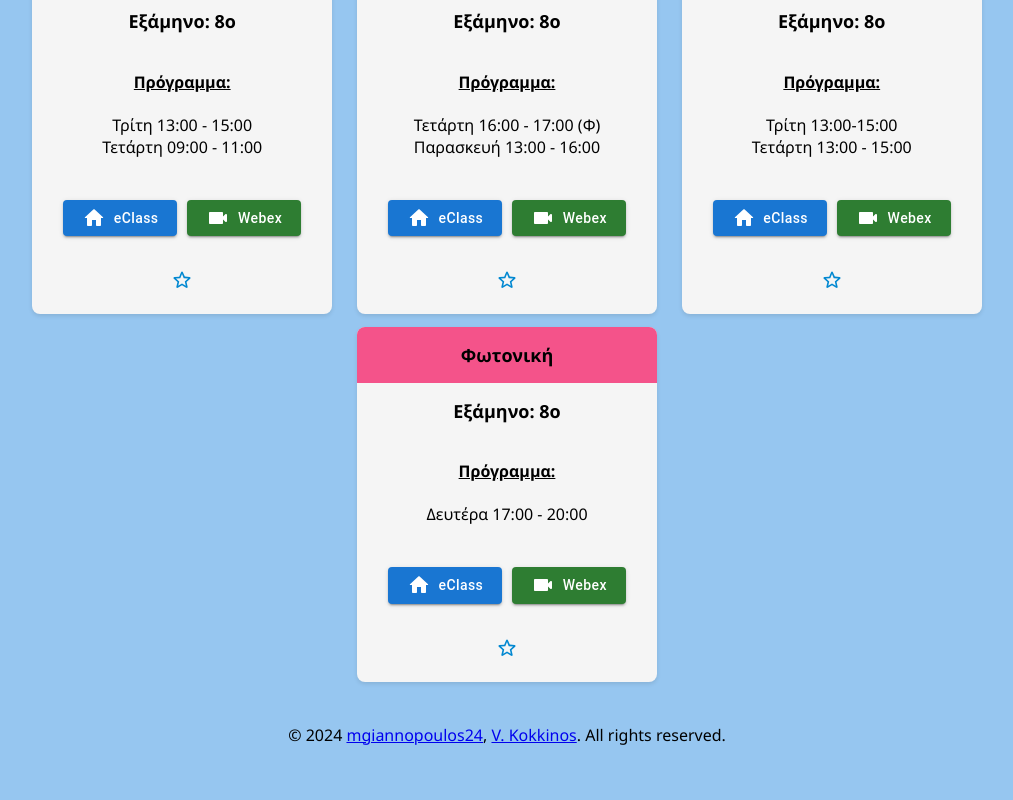
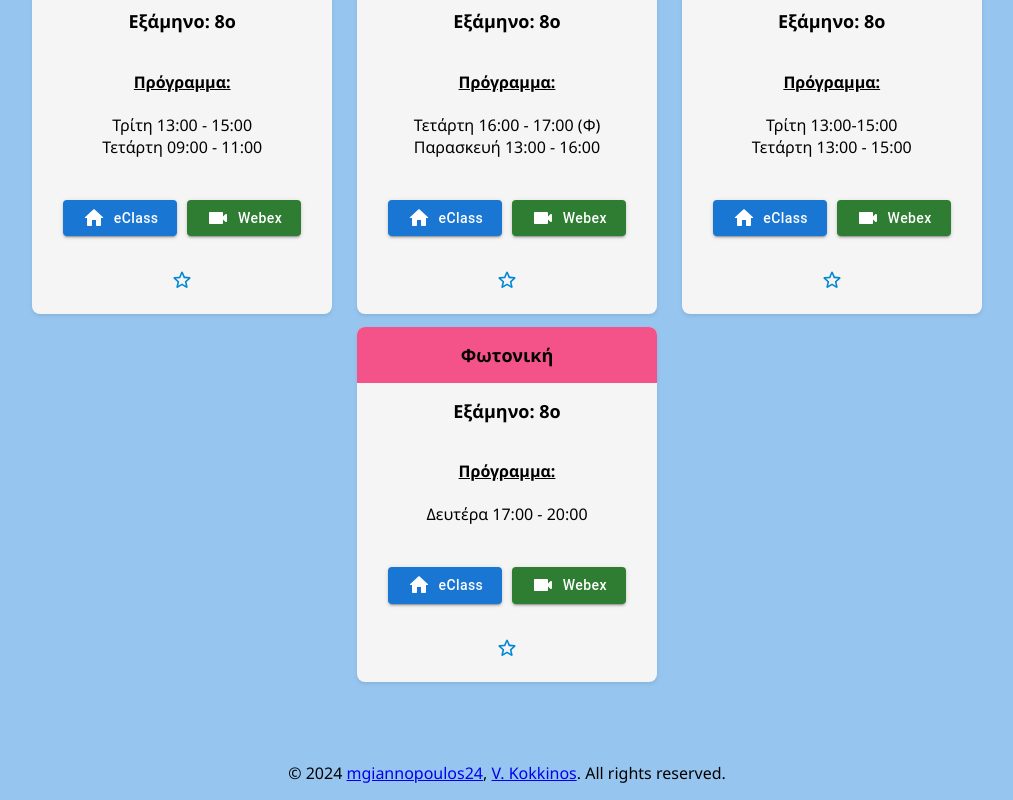
Before and after one commit to mgiannopoulos24/DIT-Webex-Links, a React (Create React App) app: page / in a window 1280 px wide. Shown: the part 6705-7505 px from the top of the page, without its empty margins (133-1146 px from the left). Before the commit the page ends 7467 px from the top, so only its background shows below. Built offline with nearby package versions, Linux system fonts and the light colour scheme.

Commit message:
Test fix footer

```diff
--- a/src/App.css
+++ b/src/App.css
@@ -67,3 +67,8 @@ body {
   cursor: pointer;
   z-index: 1000;
 }
+
+.footer{
+  position: relative;
+  bottom: -3vw;
+}
--- a/src/App.jsx
+++ b/src/App.jsx
@@ -148,7 +148,7 @@ const App = () => {
           ))}
         </div>
         <Cat darkMode={darkMode} />
-        <footer>
+        <footer className='footer'>
           <Footer />
         </footer>
 
```
